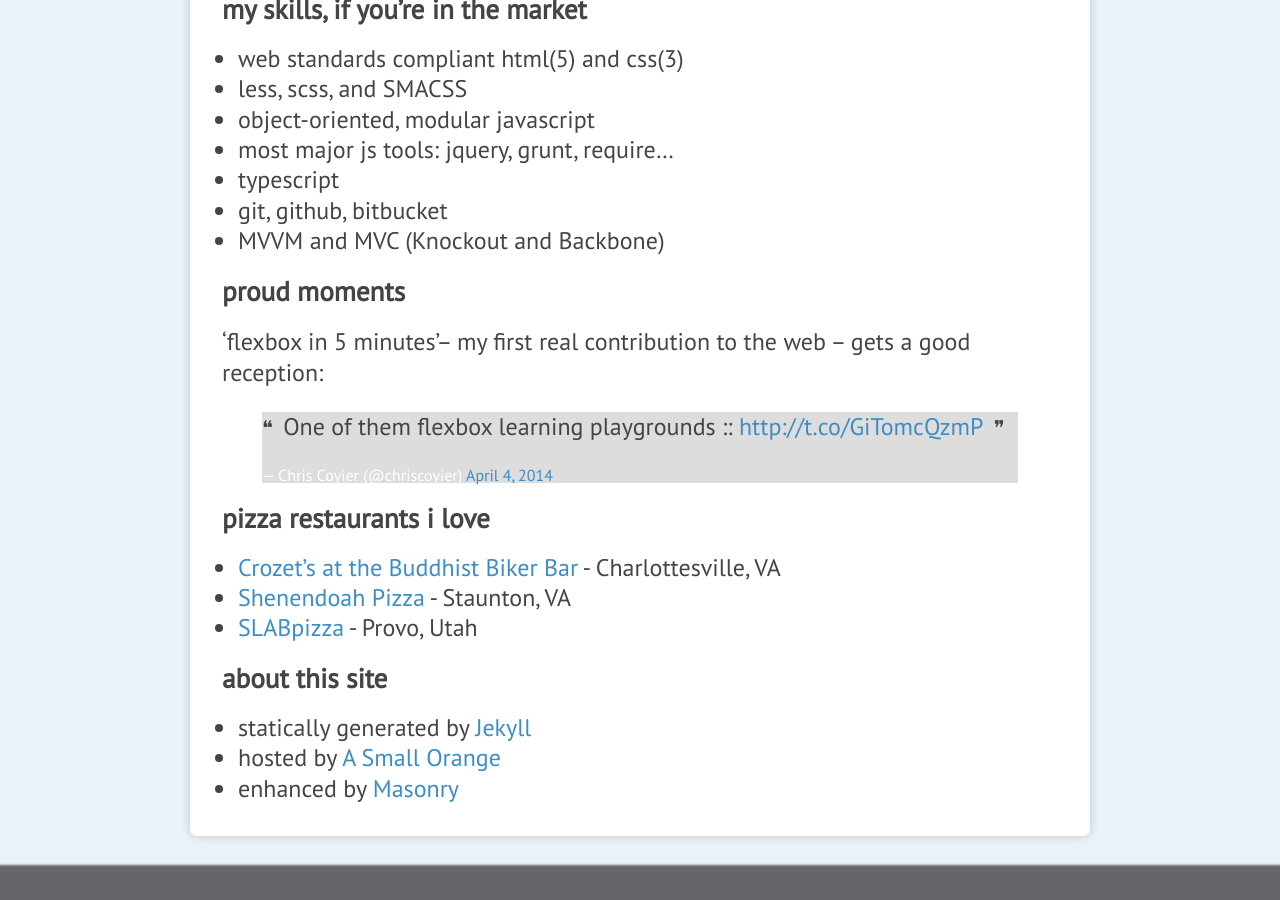
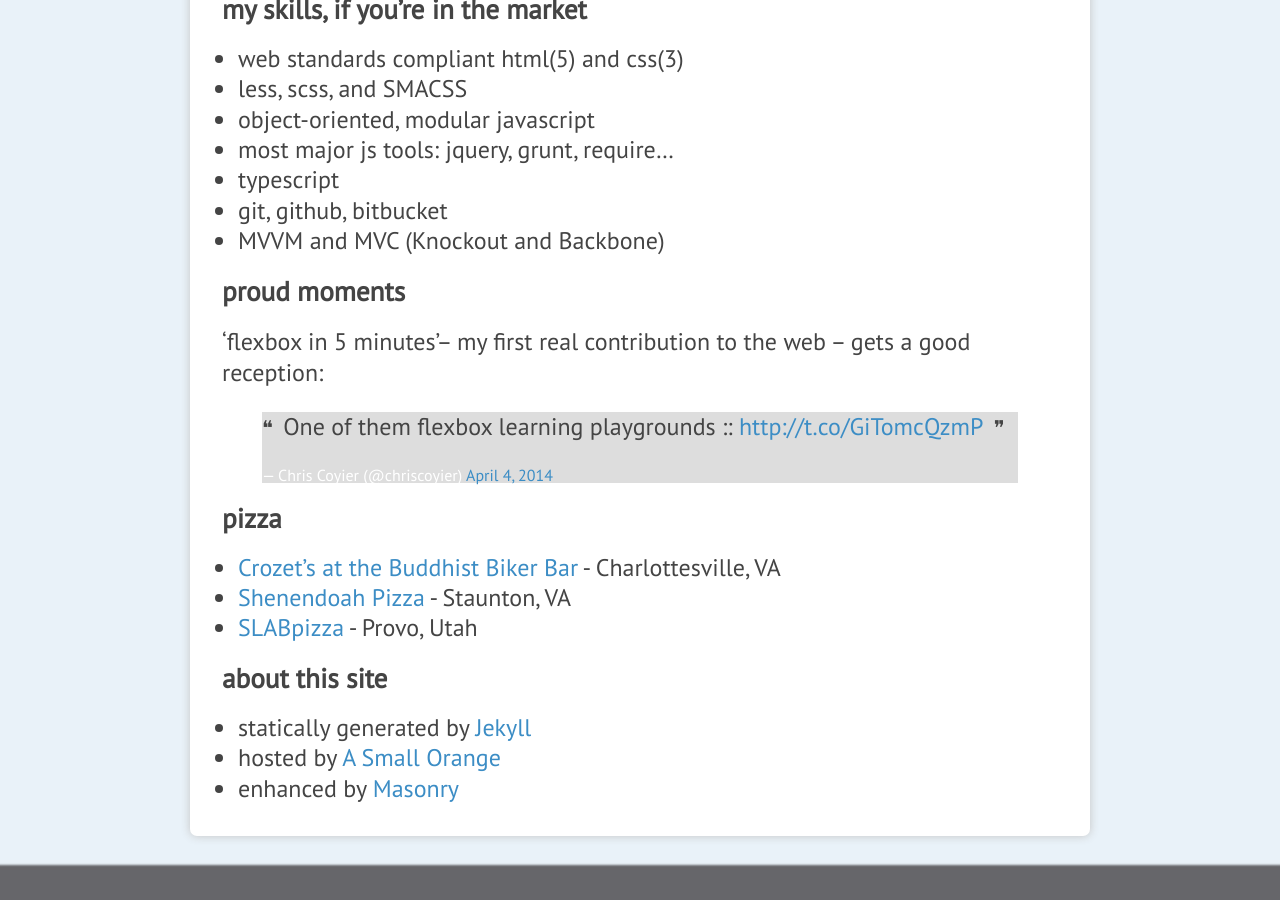
Before and after one commit to brycepj/devbryce-jekyll, a Jekyll site: the page built from about/index.md, in a window 1280 px wide and 900 px high, scrolled down 822 px. Built offline with Jekyll 4.4.1, drawn with Linux system fonts in a browser that asks for light colours; comment, search, counter and statistics services are not loaded.

Commit message:
update about

```diff
--- a/about/index.md
+++ b/about/index.md
@@ -34,7 +34,7 @@ Anyway, this blog is nothing too serious. It's where I share what I'm learning a
 <blockquote class="twitter-tweet" lang="en"><p>One of them flexbox learning playgrounds :: <a href="http://t.co/GiTomcQzmP">http://t.co/GiTomcQzmP</a></p>&mdash; Chris Coyier (@chriscoyier) <a href="https://twitter.com/chriscoyier/statuses/452165011884879873">April 4, 2014</a></blockquote>
 <script async src="//platform.twitter.com/widgets.js" charset="utf-8"></script>
 
-## pizza restaurants i love
+## pizza
 
 - [Crozet's at the Buddhist Biker Bar](http://cpbbb.com/) - Charlottesville, VA
 - [Shenendoah Pizza](http://www.shenandoahpizza.com/) - Staunton, VA
```
